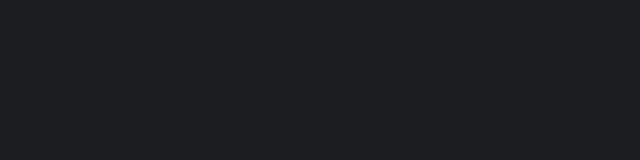
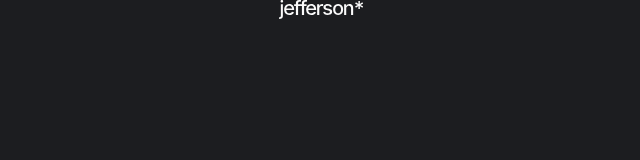
Before and after one commit to Mikhael-Yakymets/project-CodeNomads, a plain HTML site: page index.html in a window 1280 px wide. Shown: the whole page, without its empty margins (9-649 px from the left). Drawn offline with nearby package versions, Linux system fonts and the light colour scheme.

Commit message:
Deploying to gh-pages from @ Mikhael-Yakymets/project-CodeNomads@3005bcabdc8db95ec657a0e84afedfb5603f45c8 🚀

```diff
--- a/index.html
+++ b/index.html
@@ -19,6 +19,13 @@
     <link rel="stylesheet" crossorigin href="/project-CodeNomads/assets/index-D-SreTiV.css">
   </head>
   <body>
+    <header class="header">
+  <div class="container header-container">
+    <svg class="header-icon" width="84" height="19">
+      <use href="/project-CodeNomads/assets/icons-CWasQ4Tg.svg#icon-jefferson"></use>
+    </svg>
+  </div>
+</header>
 
     <main>
 
```
Also changed, not shown: assets/icons-CWasQ4Tg.svg (added).
